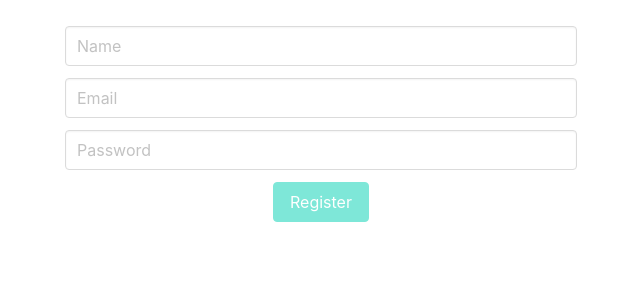
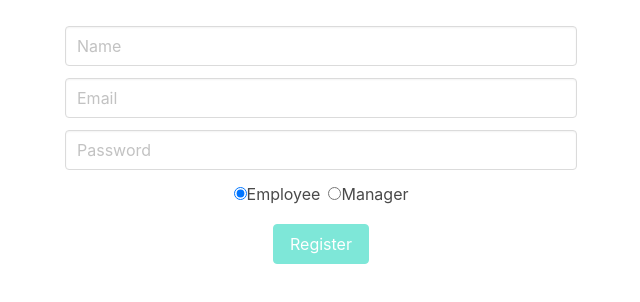
Before and after one commit to lukekoko/2020AUT-Software-Engineering-Studio-2B, a React (Create React App) app in the folder frontend/: page /Register in a window 1280 px wide. Shown: the top 302 px of the page, without its empty margins (319-959 px from the left). Built offline with nearby package versions, Linux system fonts and the light colour scheme.

Commit message:
can select user type when registering

```diff
--- a/frontend/src/Authentication/Register.js
+++ b/frontend/src/Authentication/Register.js
@@ -2,27 +2,29 @@ import React, { Component } from "react";
 import Cookies from "js-cookie";
 import { withRouter } from "react-router-dom";
 import axios from "axios";
-import { getToken } from './JwtConfig';
+import { getToken } from "./JwtConfig";
 
 class Register extends Component {
   constructor(props) {
     super(props);
 
     this.state = {
-      name: '',
-      email: '',
-      password: '',
-      RegistrationSuccessful: Boolean
+      name: "",
+      email: "",
+      password: "",
+      RegistrationSuccessful: Boolean,
+      userType: "Employee",
     };
 
     this.handleInputChange = this.handleInputChange.bind(this);
     this.handleRegister = this.handleRegister.bind(this);
+    this.onRadioChange = this.onRadioChange.bind(this);
   }
 
   componentDidMount() {
     const jwt = getToken();
     if (jwt) {
-      this.props.history.push('/Home');
+      this.props.history.push("/Home");
     }
   }
 
@@ -53,18 +55,32 @@ class Register extends Component {
         name: this.state.name,
         email: this.state.email,
         password: this.state.password,
-      }).then((res) => {
-        Cookies.set("auth-cookie", res.data.access_token);
-        this.props.history.push("/Home");
-      },
-      (error) => {
-        this.setState({RegistrationSuccessful:false});
-      });
+        userType: this.state.userType
+      })
+      .then(
+        (res) => {
+          Cookies.set("auth-cookie", res.data.access_token);
+          this.props.history.push("/Home");
+        },
+        (error) => {
+          this.setState({ RegistrationSuccessful: false });
+        }
+      );
   }
 
-  emptyFields(){
-      return this.state.name == '' || this.state.email == '' || this.state.password == '';
+  emptyFields() {
+    return (
+      this.state.name == "" ||
+      this.state.email == "" ||
+      this.state.password == ""
+    );
   }
+
+  onRadioChange = (e) => {
+    this.setState({
+      userType: e.target.value,
+    });
+  };
 
   render() {
     return (
@@ -100,13 +116,38 @@ class Register extends Component {
                 name="password"
               ></input>
             </div>
+            <div class="control">
+              <label class="radio">
+                <input
+                  type="radio"
+                  checked={this.state.userType === "Employee"}
+                  onChange={this.onRadioChange}
+                  value="Employee"
+                />
+                Employee
+              </label>
+              <label class="radio">
+                <input
+                  type="radio"
+                  checked={this.state.userType === "Manager"}
+                  onChange={this.onRadioChange}
+                  value="Manager"
+                />
+                Manager
+              </label>
+            </div>
           </div>
-          <button style={this.submitButton} onClick={this.handleRegister} disabled={this.emptyFields()} class="button is-primary">
+          <button
+            style={this.submitButton}
+            onClick={this.handleRegister}
+            disabled={this.emptyFields()}
+            class="button is-primary"
+          >
             Register
           </button>
-          { this.state.RegistrationSuccessful == false &&
-              <h1>Registration failed</h1>
-            }
+          {this.state.RegistrationSuccessful == false && (
+            <h1>Registration failed</h1>
+          )}
         </div>
       </div>
     );
```
